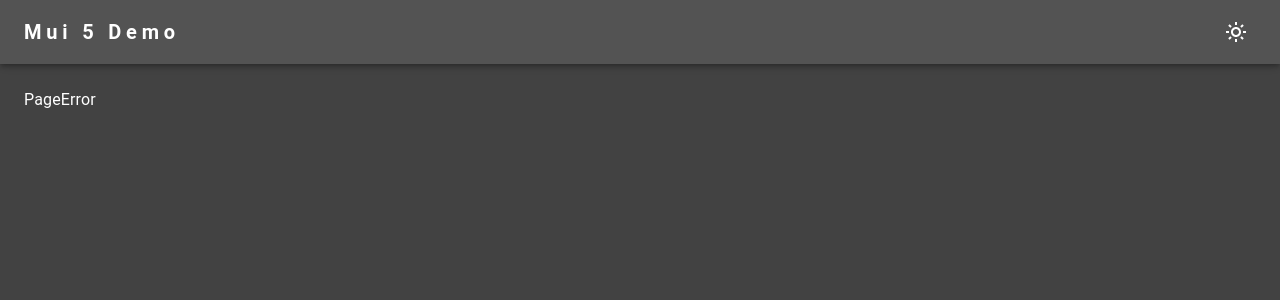
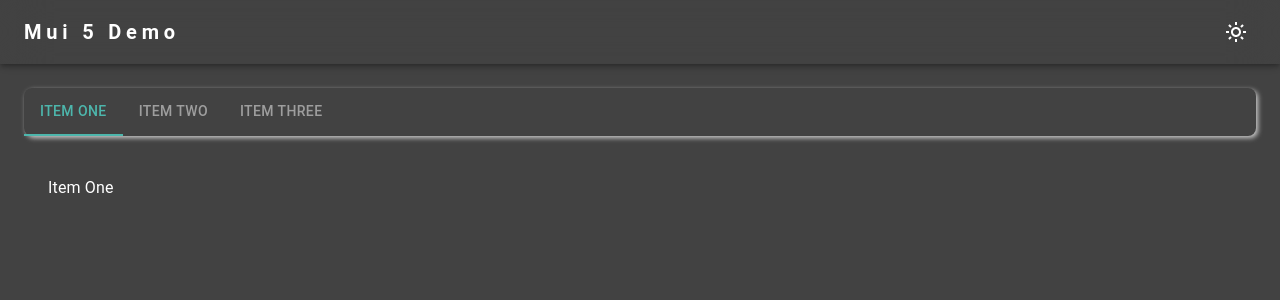
Before and after one commit to Luciano0322/react_ts_hook, a React (Create React App) app in the folder cra-mui5/: page /muiTabs in a window 1280 px wide. Shown: the top 300 px of the page. Built offline with nearby package versions, Linux system fonts and the light colour scheme.

Commit message:
add rtk & route config

```diff
--- a/cra-mui5/package.json
+++ b/cra-mui5/package.json
@@ -6,6 +6,7 @@
     "@emotion/react": "^11.9.0",
     "@emotion/styled": "^11.8.1",
     "@mui/material": "^5.8.3",
+    "@reduxjs/toolkit": "^1.8.2",
     "@testing-library/jest-dom": "^5.14.1",
     "@testing-library/react": "^13.0.0",
     "@testing-library/user-event": "^13.2.1",
@@ -17,8 +18,10 @@
     "react-dom": "^18.1.0",
     "react-hook-form": "^7.31.3",
     "react-icons": "^4.4.0",
+    "react-redux": "^8.0.2",
     "react-router-dom": "^6.3.0",
     "react-scripts": "5.0.1",
+    "redux": "^4.2.0",
     "typescript": "^4.4.2",
     "web-vitals": "^2.1.0"
   },
--- a/cra-mui5/src/App.tsx
+++ b/cra-mui5/src/App.tsx
@@ -1,6 +1,6 @@
 import { createTheme, CssBaseline, ThemeProvider } from '@mui/material';
 import React from 'react';
-import { BrowserRouter as Router, Route, Routes } from 'react-router-dom';
+import { BrowserRouter as Router, Route, Routes, useRoutes } from 'react-router-dom';
 import useToggle from './hooks/useToggle';
 import Home from './pages/Home';
 import Layout from './pages/Layout';
@@ -9,14 +9,63 @@ import MuiCheckBoxList from './pages/MuiCheckboxList';
 import MuiRadioList from './pages/MuiRadioList';
 import MuiSelectList from './pages/MuiSelectList';
 import MuiSwitchList from './pages/MuiSwitchList';
+import MuiTabsList from './pages/MuiTabsList';
 import MuiTextFields from './pages/MuiTextFieldList';
 import MuiTextList from './pages/MuiTextList';
 import PageError from './pages/PageError';
 import { withBWTheme } from './styles/mainTheme';
+import { Provider } from 'react-redux';
+import { store } from './lib/store';
 
 function App() {
+  // 這裡應該用gloabel state來處理
   const [dark, setDark] = useToggle(true)
   const bwModeTheme = createTheme(withBWTheme(dark ? 'dark': 'light'));
+  // const routeConfig = useRoutes([
+  //   {
+  //     path: "/",
+  //     element: <Layout dark={dark} darkFn={setDark}/>,
+  //     children: [
+  //       { path: '/', element: <Home /> },
+  //     ]
+  //   },
+  //   {
+  //     path: "muiText",
+  //     element: <MuiTextList/>,
+  //   },
+  //   {
+  //     path: "muiBtns",
+  //     element: <MuiButtonList/>,
+  //   },
+  //   {
+  //     path: "muiTextFields",
+  //     element: <MuiTextFields/>,
+  //   },
+  //   {
+  //     path: "muiSelects",
+  //     element: <MuiSelectList/>,
+  //   },
+  //   {
+  //     path: "muiRadios",
+  //     element: <MuiRadioList/>,
+  //   },
+  //   {
+  //     path: "muiCheckboxs",
+  //     element: <MuiCheckBoxList/>,
+  //   },
+  //   {
+  //     path: "muiSwitchs",
+  //     element: <MuiSwitchList/>,
+  //   },
+  //   {
+  //     path: "muiTabs",
+  //     element: <MuiTabsList/>,
+  //   },
+  //   {
+  //     path: "*",
+  //     element: <PageError/>,
+  //   },
+  // ])
   return (
     <Router>
       <ThemeProvider theme={bwModeTheme}>
@@ -31,6 +80,9 @@ function App() {
             <Route path="muiRadios" element={<MuiRadioList/>} />
             <Route path="muiCheckboxs" element={<MuiCheckBoxList/>} />
             <Route path="muiSwitchs" element={<MuiSwitchList/>} />
+            <Route path="muiTabs" element={<MuiTabsList/>}>
+
+            </Route>
             <Route path="*" element={<PageError />} />
           </Route>
         </Routes>
--- a/cra-mui5/src/components/Navbar/index.tsx
+++ b/cra-mui5/src/components/Navbar/index.tsx
@@ -7,9 +7,12 @@ const Navbar = ({ dark, darkFn }: { dark: boolean; darkFn: () => void }) => {
   return (
     <AppBar
       position="fixed"
-      // color="primary"
       // enableColorOnDark
-      sx={{ zIndex: (theme) => theme.zIndex.drawer + 1 }}
+      color="transparent"
+      sx={{
+        zIndex: (theme) => theme.zIndex.drawer + 1,
+        backdropFilter: `blur(25px)`,
+      }}
     >
       <Toolbar>
         <Typography
--- /dev/null
+++ b/cra-mui5/src/lib/store.ts
@@ -0,0 +1,5 @@
+import { configureStore } from '@reduxjs/toolkit';
+
+export const store = configureStore({
+  reducer: {},
+})
--- a/cra-mui5/src/pages/Home/index.tsx
+++ b/cra-mui5/src/pages/Home/index.tsx
@@ -1,9 +1,12 @@
-import { Button, Stack } from '@mui/material'
+import { Button, Divider, Stack, Typography } from '@mui/material'
 import React from 'react'
 import { Link } from 'react-router-dom'
 
 const Home = () => {
   return (
+    <Stack spacing={3}>
+      <Typography variant='h5'>Input</Typography>
+      <Divider/>
       <Stack direction='row' spacing={2}>
         <Button
           color="primary"
@@ -62,6 +65,19 @@ const Home = () => {
           Switchs
         </Button>
       </Stack>
+      <Typography variant="h5">Navigation</Typography>
+      <Divider/>
+      <Stack direction="row" spacing={2}>
+        <Button
+          color="primary"
+          variant='contained'
+          component={Link}
+          to={`/muiTabs`}
+        >
+          Tabs
+        </Button>
+      </Stack>
+    </Stack>
   )
 }
 
--- a/cra-mui5/src/pages/Layout.tsx
+++ b/cra-mui5/src/pages/Layout.tsx
@@ -3,7 +3,7 @@ import React from 'react'
 import { Outlet } from 'react-router-dom'
 import Navbar from '../components/Navbar'
 
-const Layout = ({dark, darkFn}: {dark:boolean; darkFn: () => void}) => {
+const Layout = ({ dark, darkFn }: { dark: boolean; darkFn: () => void }) => {
   return (
     <Box sx={{ display: 'flex' }}>
       <Navbar dark={dark} darkFn={darkFn} />
--- /dev/null
+++ b/cra-mui5/src/pages/MuiTabsList/DocTabpanel.tsx
@@ -0,0 +1,30 @@
+import { Box, Typography } from '@mui/material';
+import React from 'react'
+
+interface TabPanelProps {
+  children?: React.ReactNode;
+  index: number;
+  value: number;
+}
+
+// 不接routing的做法
+const DocTabpanel = (props: TabPanelProps) => {
+  const { children, value, index, ...other } = props;
+  return (
+    <div
+      role="tabpanel"
+      hidden={value !== index}
+      id={`doc-tabpanel-${index}`}
+      aria-labelledby={`doc-tab-${index}`}
+      {...other}
+    >
+      {value === index && (
+        <Box sx={{ p: 3 }}>
+          {children}
+        </Box>
+      )}
+    </div>
+  )
+}
+
+export default DocTabpanel
--- /dev/null
+++ b/cra-mui5/src/pages/MuiTabsList/index.tsx
@@ -0,0 +1,44 @@
+import { Box, Stack, Tab, Tabs, Typography } from '@mui/material'
+import React, { useState } from 'react'
+import { useLocation } from 'react-router-dom';
+import DocTabpanel from './DocTabpanel';
+
+// 這裡我做了一點簡化的修改但大致與doc相同
+function a11yProps(index: number) {
+  return {
+    id: `doc-tab-${index}`,
+    'aria-controls': `doc-tabpanel-${index}`,
+  };
+}
+
+const MuiTabsList = () => {
+  const [tab, setTab] = useState(0);
+  const tabChange = (event: React.SyntheticEvent, newValue: number) => {
+    setTab(newValue);
+  };
+  const location = useLocation();
+  console.log(location);
+
+  return (
+    <Stack spacing={2}>
+      <Box sx={{borderRadius: 2, boxShadow: `2px 2px 5px #CCC`}}>
+        <Tabs value={tab} onChange={tabChange} aria-label="example from mui doc">
+          <Tab label="Item One" {...a11yProps(0)} />
+          <Tab label="Item Two" {...a11yProps(1)} />
+          <Tab label="Item Three" {...a11yProps(2)} />
+        </Tabs>
+      </Box>
+      <DocTabpanel value={tab} index={0}>
+        <Typography>Item One</Typography>
+      </DocTabpanel>
+      <DocTabpanel value={tab} index={1}>
+        <Typography>Item Tow</Typography>
+      </DocTabpanel>
+      <DocTabpanel value={tab} index={2}>
+        <Typography>Item Three</Typography>
+      </DocTabpanel>
+    </Stack>
+  )
+}
+
+export default MuiTabsList
```
Also changed, not shown: cra-mui5/src/pages/RoutesConfig.tsx (added, +9 -0 lines), 1 other file (tests, documents, lock files or other folders). Lines whose indentation alone changed are shown as unchanged.
